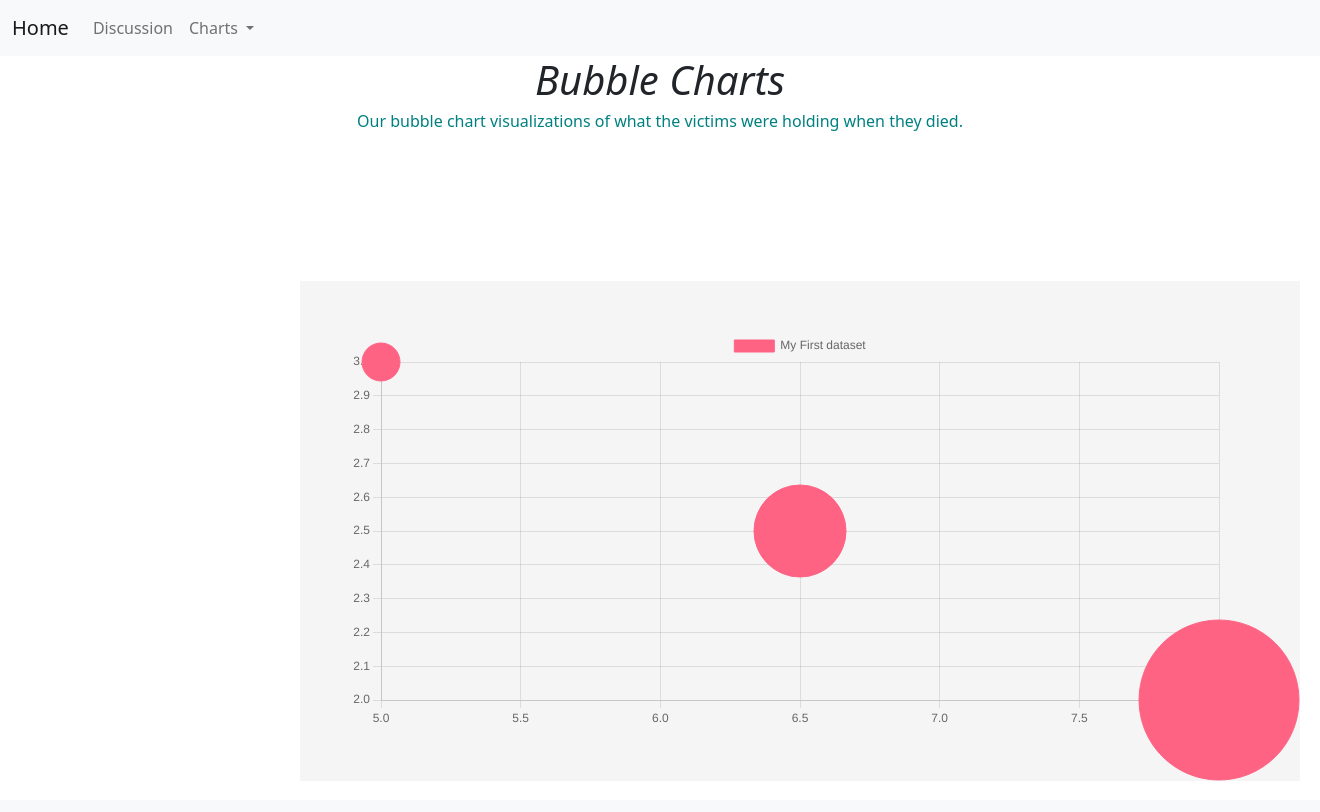
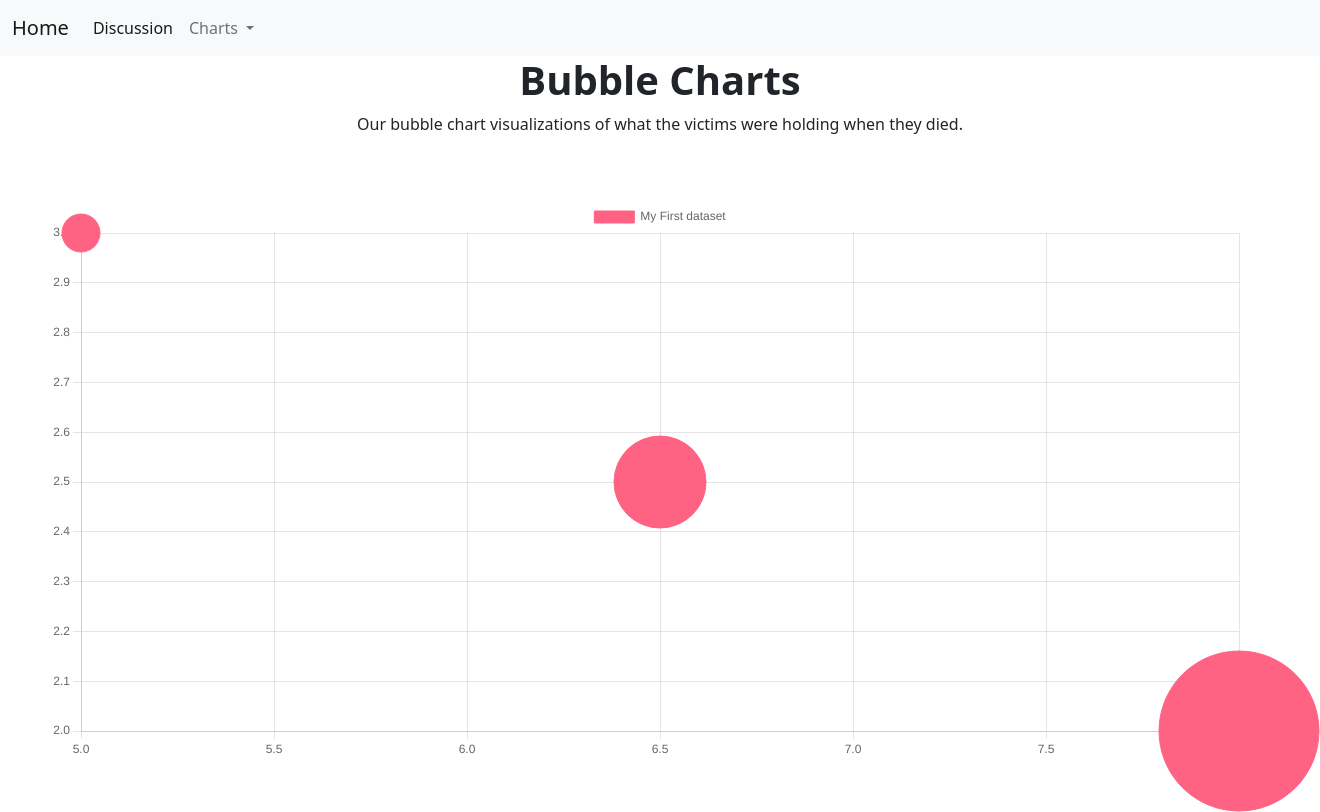
Before and after one commit to d0rtilla/PoliceShootingVisualization, a Flask app: page /bubble_chart in a window 1320 px wide. Before the commit the page ends 781 px from the top, so only its background shows below. Run offline with Flask 2, Linux system fonts and the light colour scheme; data that the repository does not hold is empty; parts of the project's set-up code (start-up, migrations or seed data) failed here and were passed over; some libraries are stand-ins or nearby versions.

Commit message:
playing around with bubble chart

```diff
--- a/templates/bubble_chart.html
+++ b/templates/bubble_chart.html
@@ -11,13 +11,12 @@
       integrity="sha384-iYQeCzEYFbKjA/T2uDLTpkwGzCiq6soy8tYaI1GyVh/UjpbCx/TYkiZhlZB6+fzT"
       crossorigin="anonymous"
     />
-    <link rel="stylesheet" href="styles.css" />
 
     <!-- Import the Chart.js script-->
     <script src="https://cdn.jsdelivr.net/npm/chart.js"></script>
   </head>
 
-  <body background:#F39C12>
+  <body>
     <nav class="navbar navbar-expand-lg bg-light">
       <div class="container-fluid">
         <a class="navbar-brand" href="/">Home</a>
@@ -27,7 +26,7 @@
         <div class="collapse navbar-collapse" id="navbarSupportedContent">
           <ul class="navbar-nav me-auto mb-2 mb-lg-0">
             <li class="nav-item">
-              <a class="nav-link" aria-current="page" href="discussion.html">Discussion</a>
+              <a class="nav-link active" aria-current="page" href="/discussion">Discussion</a>
             </li>
             <li class="nav-item dropdown">
               <a class="nav-link dropdown-toggle" href="#" role="button" data-bs-toggle="dropdown" aria-expanded="false">
@@ -44,14 +43,14 @@
 
 
     <div class="jumbotron text-center">
-      <h1><em>Bubble Charts</em></h1>
-      <h6 class="text1">Our bubble chart visualizations of what the victims were holding when
-        they died.</h6>
+      <h1><strong>Bubble Charts</strong></h1>
+      <p>
+        Our bubble chart visualizations of what the victims were holding when
+        they died.
+      </p>
     </div>
 
     <!-- Chart.js chart implementation-->
-
-    <div class="containerb">
     <div>
       <canvas id="myChart"></canvas>
     </div>
@@ -99,7 +98,6 @@
     <script>
       const myChart = new Chart(document.getElementById("myChart"), config);
     </script>
-    </div>
     <!-- Finished testing -->
 
     <script
```
